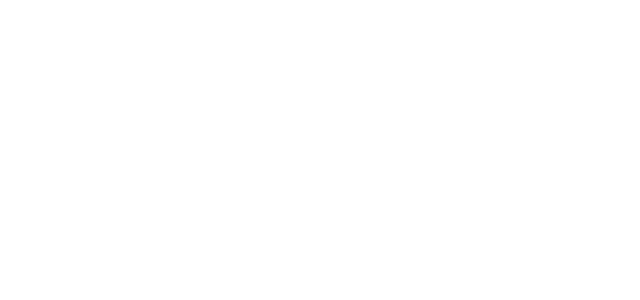
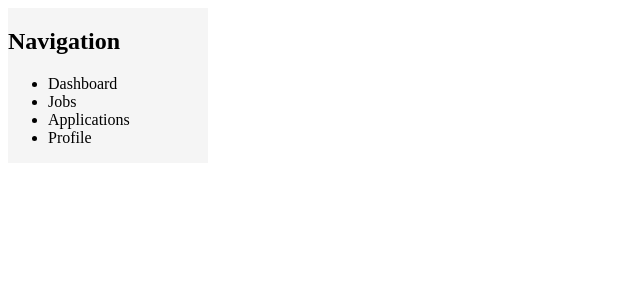
Before and after one commit to Galuxium/klfcwefhnwel, a Next.js app: page / in a window 1280 px wide. Shown: the top 300 px of the page, without its empty margins (0-640 px from the left). Built offline with nearby package versions, Linux system fonts and the light colour scheme.

Commit message:
Add src/app/layout.tsx

```diff
--- /dev/null
+++ b/src/app/layout.tsx
@@ -0,0 +1,29 @@
+import React from 'react';
+import { ClerkProvider } from '@clerk/clerk-react';
+
+interface LayoutProps {
+  children: React.ReactNode;
+}
+
+const Layout: React.FC<LayoutProps> = ({ children }) => {
+  return (
+    <ClerkProvider frontendApi="your-clerk-frontend-api">
+      <div style={{ display: 'flex' }}>
+        <aside style={{ width: '200px', backgroundColor: '#f5f5f5' }}>
+          <h2>Navigation</h2>
+          <nav>
+            <ul>
+              <li>Dashboard</li>
+              <li>Jobs</li>
+              <li>Applications</li>
+              <li>Profile</li>
+            </ul>
+          </nav>
+        </aside>
+        <main style={{ flex: 1, padding: '20px' }}>{children}</main>
+      </div>
+    </ClerkProvider>
+  );
+};
+
+export default Layout;
```
